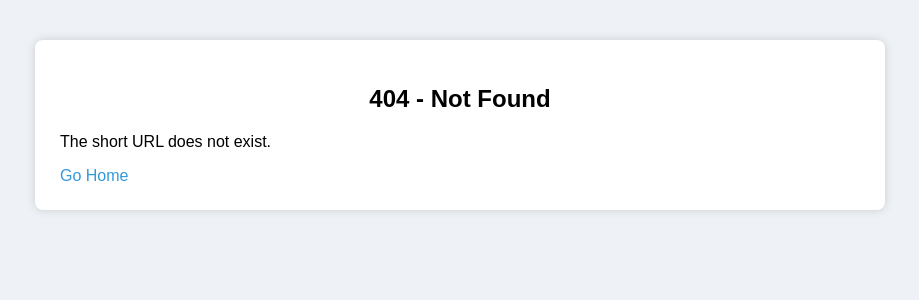
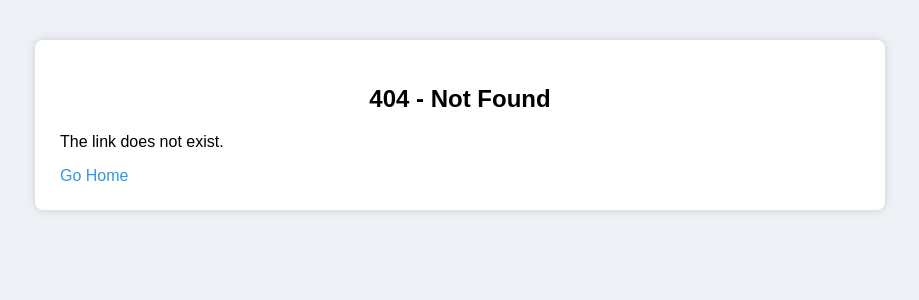
Before and after one commit to Marvania-Shreya/URL-Shortner, a Flask app: template templates/404.html in a window 1280 px wide. Shown: the top 300 px of the page, without its empty margins (180-1099 px from the left). Run offline with Flask 3, Linux system fonts and the light colour scheme; the template is opened without the code that fills it, so the values that code supplies are empty.

Commit message:
updated 404.html

```diff
--- a/templates/404.html
+++ b/templates/404.html
@@ -2,7 +2,8 @@
 {% block content %}
 
 <h2>404 - Not Found</h2>
-<p>The short URL does not exist.</p>
+<p>The link does not exist.</p>
+
 <a href="/">Go Home</a>
 
 {% endblock %}
```
